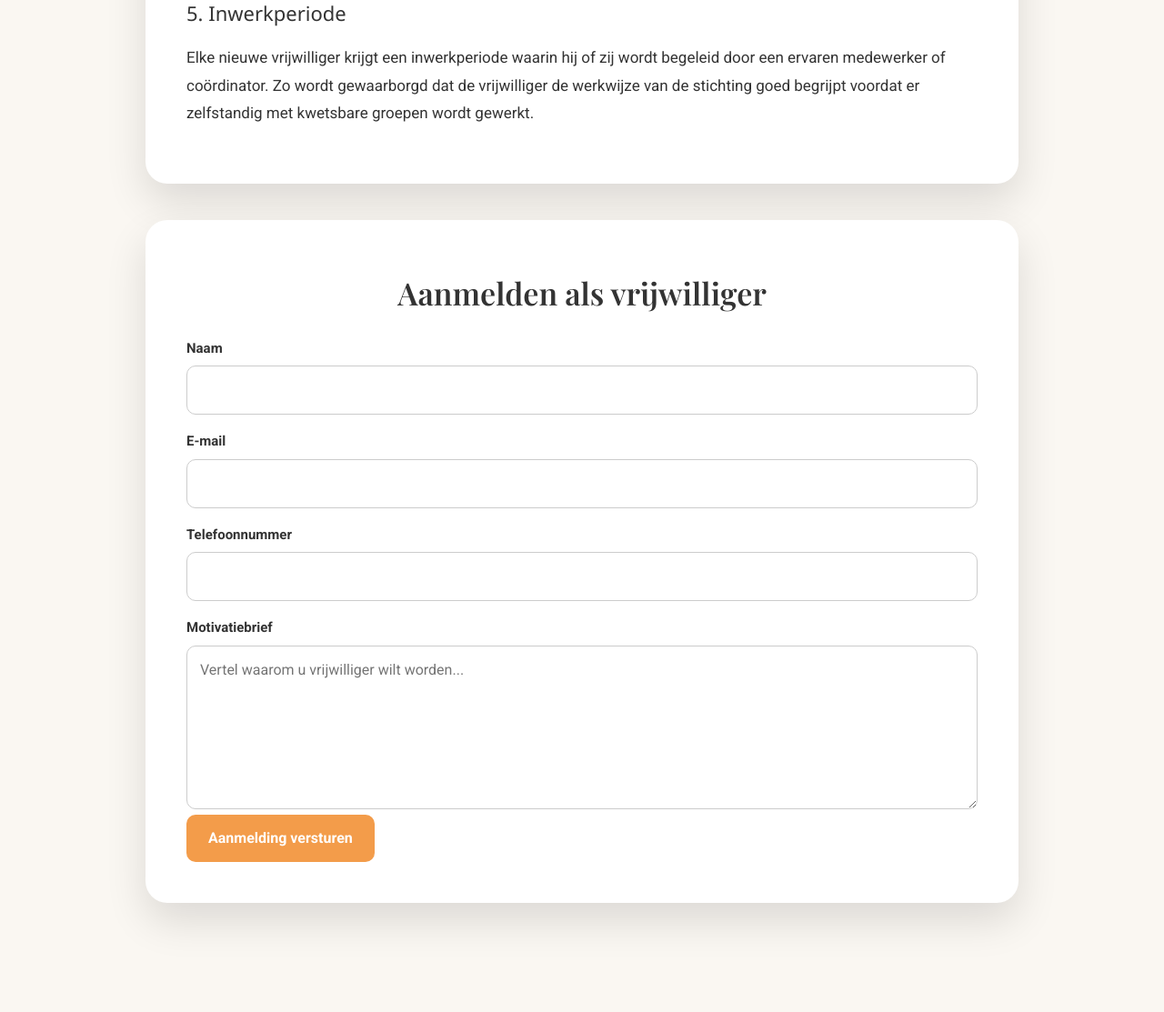
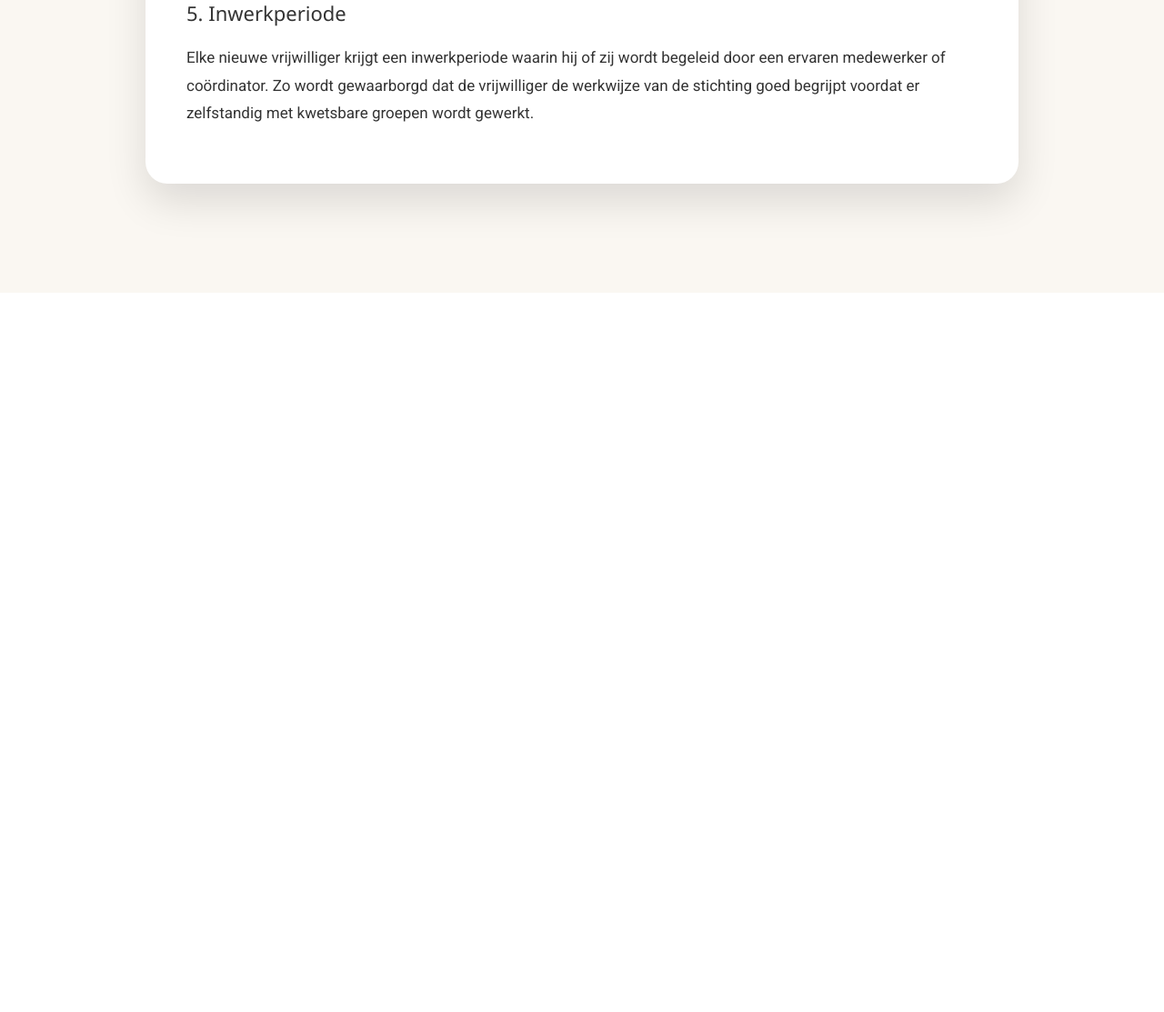
Before and after one commit to AH62421/isbaro-foundation, a Flask app: page /vrijwilligers in a window 1280 px wide. Shown: the part 1359-2472 px from the top of the page at 91% size. After the commit the page ends 1681 px from the top, so only its background shows below. Run offline with Flask 3, Linux system fonts and the light colour scheme.

Commit message:
Update vrijwilligers.html

```diff
--- a/templates/vrijwilligers.html
+++ b/templates/vrijwilligers.html
@@ -232,27 +232,6 @@
             zelfstandig met kwetsbare groepen wordt gewerkt.
         </p>
     </div>
-
-    <div class="card">
-        <h2>Aanmelden als vrijwilliger</h2>
-
-        <form method="POST" action="/vrijwilligers">
-            <label for="naam">Naam</label>
-            <input type="text" id="naam" name="naam" required>
-
-            <label for="email">E-mail</label>
-            <input type="email" id="email" name="email" required>
-
-            <label for="telefoon">Telefoonnummer</label>
-            <input type="tel" id="telefoon" name="telefoon" required>
-
-            <label for="motivatie">Motivatiebrief</label>
-            <textarea id="motivatie" name="motivatie" rows="6" placeholder="Vertel waarom u vrijwilliger wilt worden..." required></textarea>
-
-            <button type="submit">Aanmelding versturen</button>
-        </form>
-    </div>
-
 </div>
 
 </body>
```
